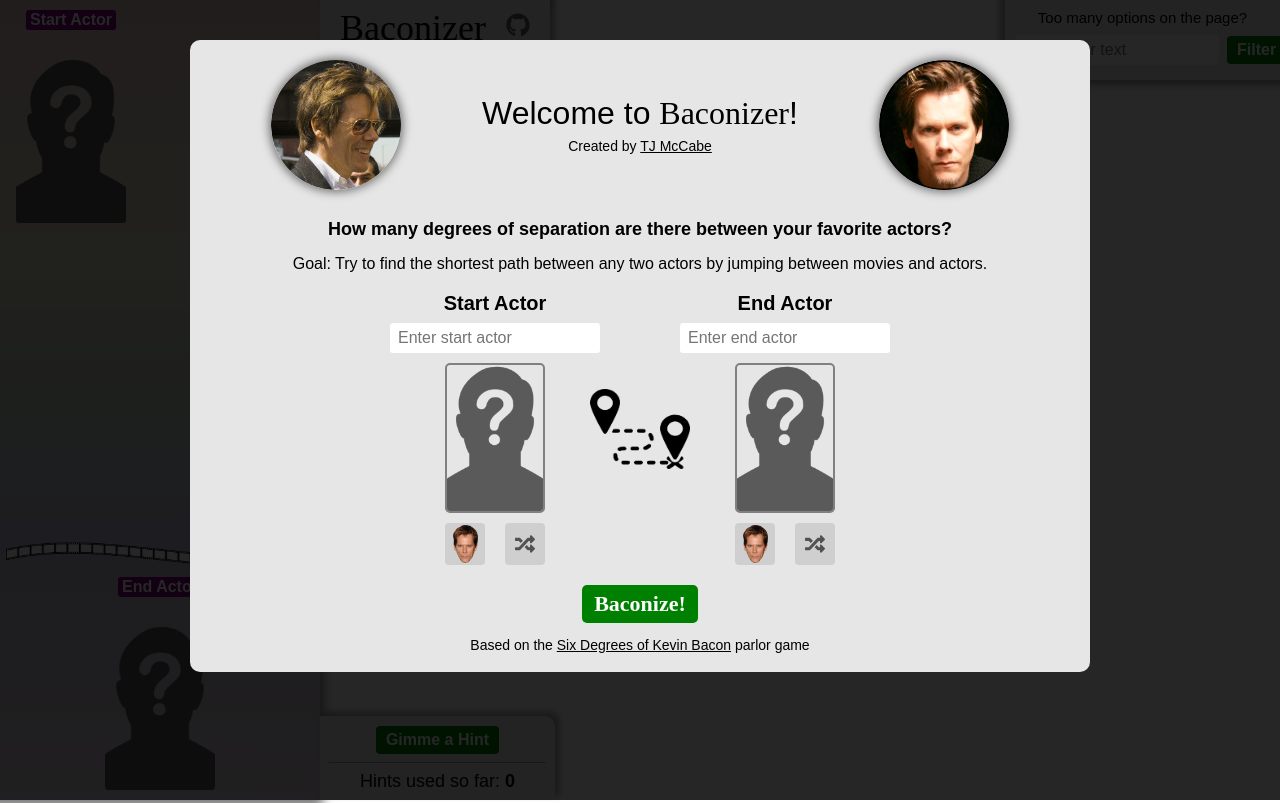
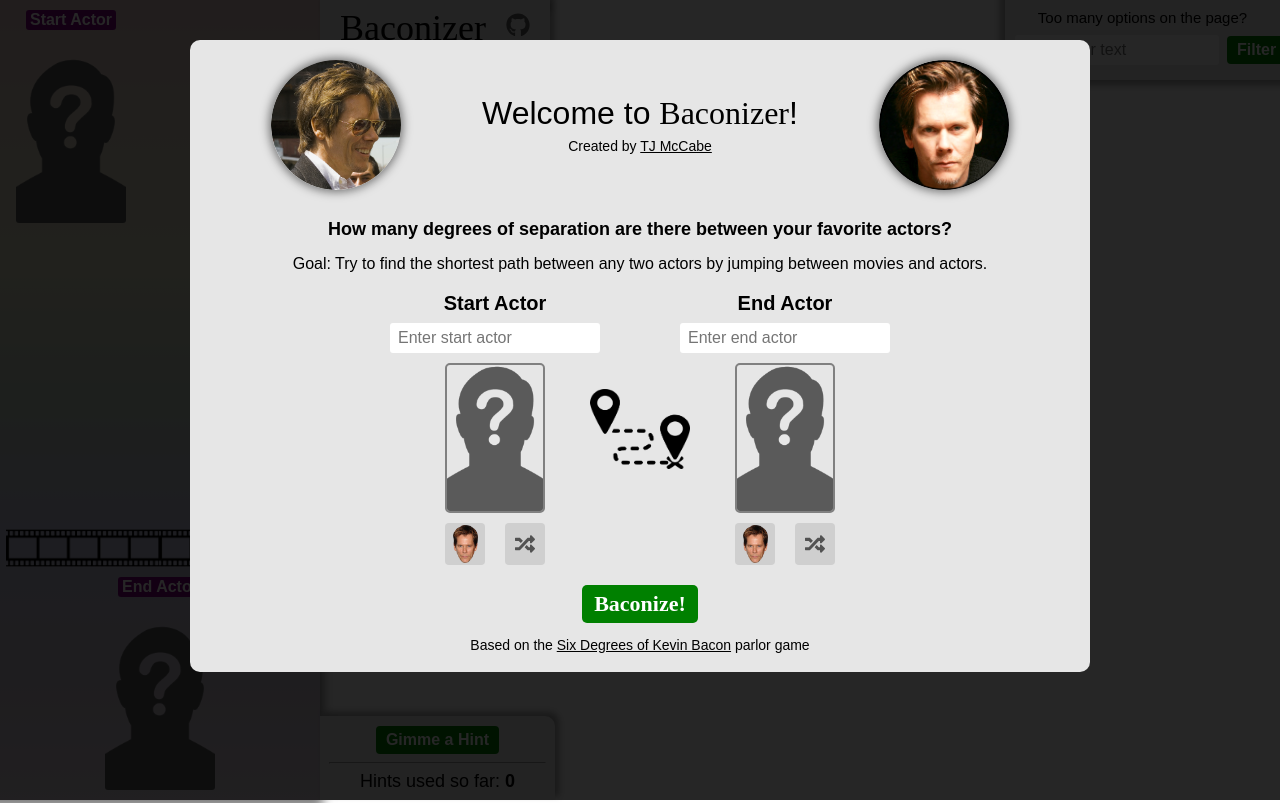
Before and after one commit to tjmccabe/baconizer, a website built with webpack: page public/index.html in a window 1280 px wide. Built offline with nearby package versions, Linux system fonts and the light colour scheme; a web font is replaced by a local one.

Commit message:
Try new film strip

```diff
--- a/public/index.html
+++ b/public/index.html
@@ -221,7 +221,7 @@
           </li>
         </ul>
         <div id="last-step">
-          <img id="film-strip" src="https://raw.githubusercontent.com/tjmccabe/Baconizer/master/assets/images/wavy-strip.png" alt="divider">
+          <img id="film-strip" src="https://raw.githubusercontent.com/tjmccabe/Baconizer/master/assets/images/newfilmstrip.png" alt="divider">
           <div class="actor-step last-actor-step">
             <div class="degree-text">End Actor</div>
             <div id="last-actor-name" class="actor-name"></div>
--- a/public/stylesheets/sidebar.css
+++ b/public/stylesheets/sidebar.css
@@ -111,9 +111,9 @@
 
 #film-strip {
   width: 100%;
-  height: 25px;
-  margin: 10px 0;
-  transform: scaleX(-1)
+  /* height: 30px; */
+  margin: 10px auto;
+  /* transform: scaleX(-1) */
 }
 
 .degree-text, .f-degree-text {
```
Also changed, not shown: assets/images/newfilmstrip.png (added).
